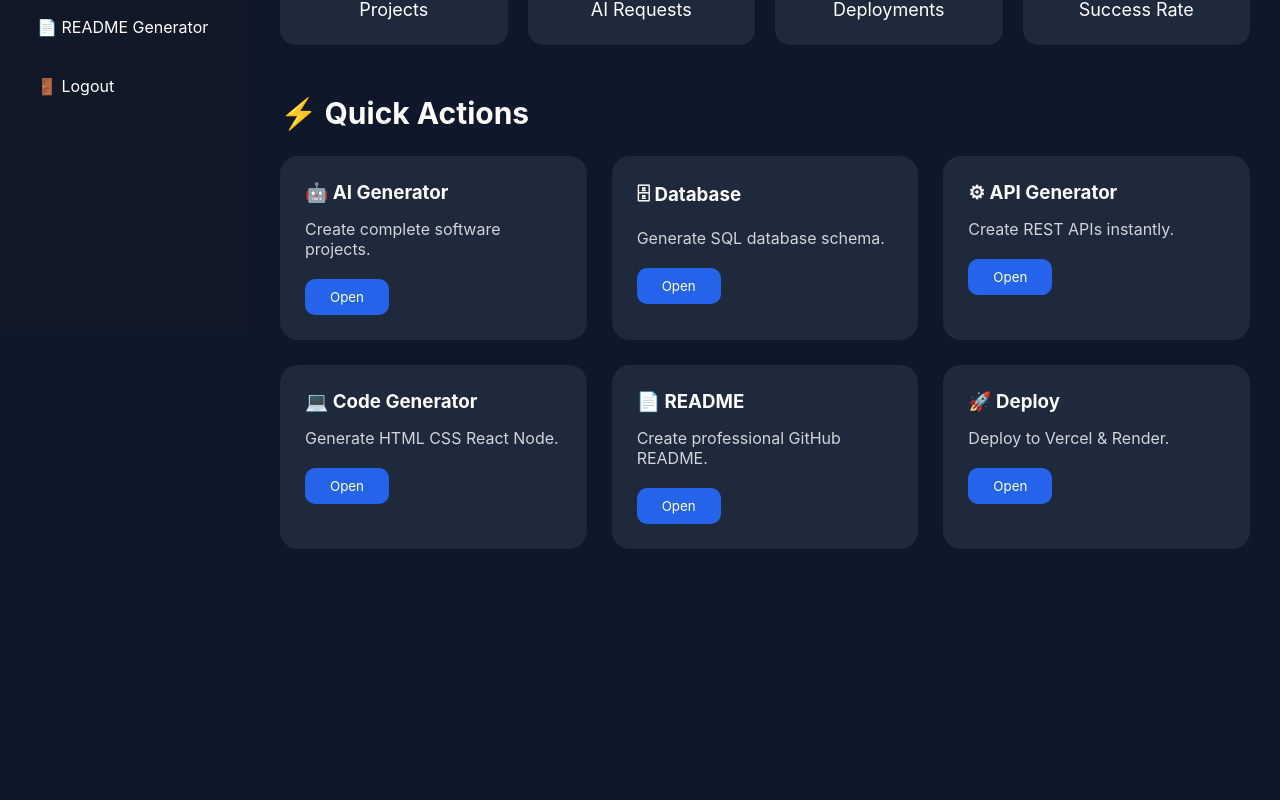
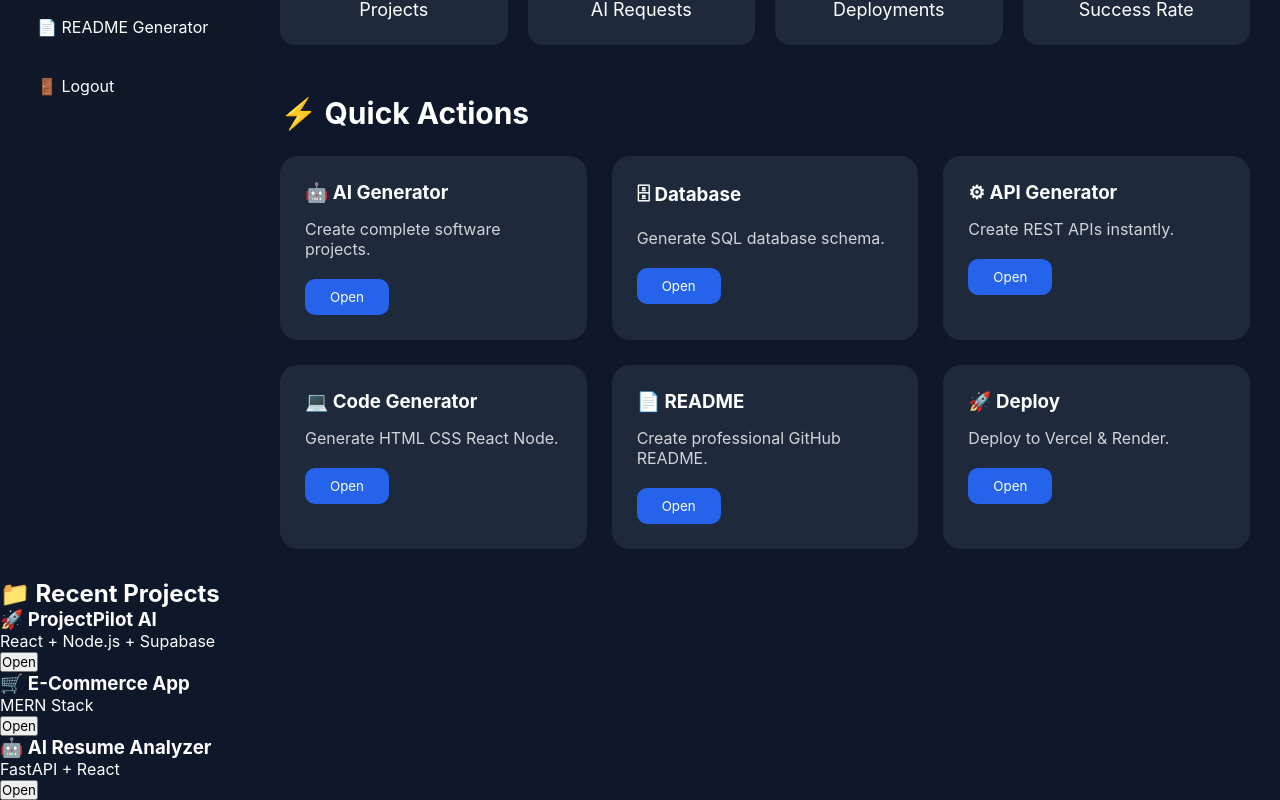
Before and after one commit to santoshml-lab/ProjectPilotAI-React, a React app: page /dashboard in a window 1280 px wide. Shown: the part 469-1269 px from the top of the page. Before the commit the page ends 1048 px from the top, so only its background shows below. Built offline with nearby package versions, Linux system fonts and the light colour scheme; the HTML template or start-up script is replaced by a standard one.

Commit message:
Update Dashboard.jsx

```diff
--- a/src/pages/Dashboard.jsx
+++ b/src/pages/Dashboard.jsx
@@ -115,6 +115,37 @@ export default function Dashboard() {
         </section>
 
       </div>
+      {/* ========================= */}
+{/* RECENT PROJECTS */}
+{/* ========================= */}
+
+<section className="recent-projects">
+
+  <h2>📁 Recent Projects</h2>
+
+  <div className="projects-grid">
+
+    <div className="project-card">
+      <h3>🚀 ProjectPilot AI</h3>
+      <p>React + Node.js + Supabase</p>
+      <button>Open</button>
+    </div>
+
+    <div className="project-card">
+      <h3>🛒 E-Commerce App</h3>
+      <p>MERN Stack</p>
+      <button>Open</button>
+    </div>
+
+    <div className="project-card">
+      <h3>🤖 AI Resume Analyzer</h3>
+      <p>FastAPI + React</p>
+      <button>Open</button>
+    </div>
+
+  </div>
+
+</section>
 
     </>
 
```
